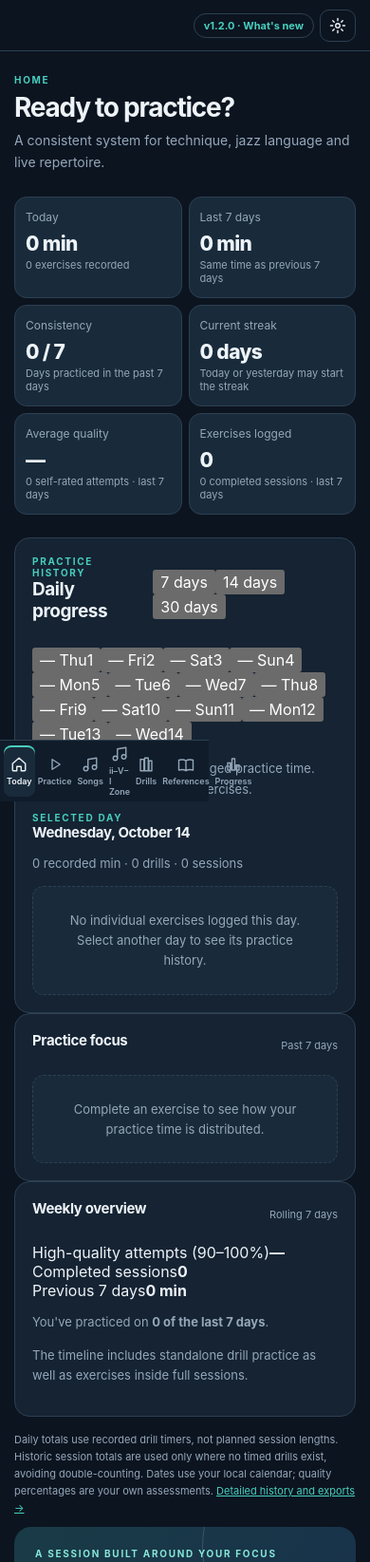
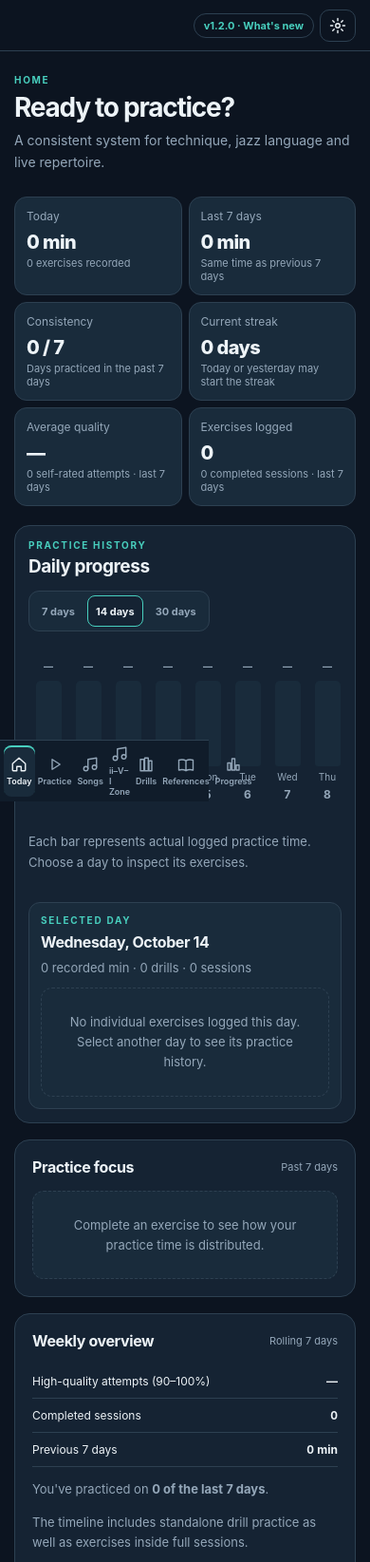
Before and after one commit to GitBarton/guitar-practice-lab, a website with bundled scripts: page index.html in a window 390 px wide. Shown: the top 1645 px of the page at 95% size. Built offline with nearby package versions, Linux system fonts and the light colour scheme; a script that the page names is missing.

Commit message:
Style responsive daily activity chart, selected-day details and focus statistics

```diff
--- a/styles.css
+++ b/styles.css
@@ -121,3 +121,50 @@ body[data-theme="light"]{color-scheme:light;--bg:#f2f5f7;--side:#fff;--panel:#ff
 /* Keyboard guidance is non-interactive; shortcuts only work while actively practicing. */
 .practice-shortcuts{display:flex;align-items:center;flex-wrap:wrap;gap:6px;margin:0 0 11px;line-height:1.6}
 .practice-shortcuts kbd{display:inline-flex;align-items:center;justify-content:center;min-width:25px;padding:1px 6px;border:1px solid var(--line);border-bottom-width:2px;border-radius:5px;background:var(--panel2);font:inherit;font-weight:700;color:var(--text)}
+
+/* Home dashboard: accessible local-history chart with responsive daily inspection. */
+.home-kpis{margin-bottom:20px}
+.home-kpis .metric{min-width:0}
+.home-timeline{margin-bottom:17px}
+.home-timeline-head{align-items:center;flex-wrap:wrap;gap:14px}
+.home-timeline-head h2{margin:5px 0 0}
+.home-range-options{display:inline-flex;gap:4px;flex-wrap:wrap;padding:4px;border:1px solid var(--line);background:var(--panel2);border-radius:11px}
+.home-range-button{font-size:12px;font-weight:700;color:var(--muted);background:transparent;border:1px solid transparent;border-radius:8px;min-height:33px;padding:6px 11px}
+.home-range-button.active,.home-range-button[aria-pressed="true"]{color:var(--text);background:var(--panel);border-color:var(--teal)}
+.home-dashboard-grid{display:grid;grid-template-columns:minmax(0,1.7fr) minmax(255px,1fr);gap:18px;align-items:start}
+.home-dashboard-grid>div{min-width:0}
+.home-days-scroller{overflow-x:auto;padding:8px 2px 12px;scrollbar-width:thin}
+.home-days-chart{display:grid;grid-template-columns:repeat(var(--day-count),minmax(38px,1fr));min-width:max(100%,calc(var(--day-count)*38px));align-items:end;gap:4px}
+.home-day-column{display:flex;align-items:center;flex-direction:column;justify-content:flex-end;min-height:154px;min-width:0;gap:5px;padding:6px 3px;border:1px solid transparent;border-radius:9px;background:transparent;color:var(--muted)}
+.home-day-column:hover,.home-day-column:focus-visible{background:var(--panel2);color:var(--text)}
+.home-day-column.selected{background:var(--panel2);border-color:var(--teal);color:var(--text)}
+.home-day-total{height:17px;font-size:10px;font-weight:750;font-variant-numeric:tabular-nums;white-space:nowrap}
+.home-day-bar-track{display:flex;flex-direction:column;justify-content:flex-end;align-items:stretch;flex:none;height:90px;width:min(100%,27px);border-radius:5px 5px 3px 3px;background:var(--panel2);overflow:hidden}
+.home-day-bar-fill{display:block;width:100%;height:0;background:var(--teal);border-radius:4px 4px 2px 2px;transition:height .15s}
+.home-day-column.selected .home-day-bar-fill{background:var(--amber)}
+.home-day-column:not(.practiced) .home-day-bar-fill{display:none}
+.home-day-weekday{font-size:10px;line-height:1.2}
+.home-day-number{font-size:12px;font-weight:750;font-variant-numeric:tabular-nums}
+.home-day-details{background:var(--panel2);border:1px solid var(--line);border-radius:12px;padding:15px;min-height:215px}
+.home-day-details h3{font-size:16px;margin:7px 0}
+.home-day-detail-summary{font-size:12px;color:var(--muted);line-height:1.6;margin:0 0 10px}
+.home-day-attempt{display:flex;justify-content:space-between;align-items:start;gap:12px;padding:10px 0;border-top:1px solid var(--line);font-size:12px}
+.home-day-attempt>div{min-width:0}
+.home-day-attempt strong{display:block;line-height:1.45}
+.home-day-attempt-value{flex-shrink:0;color:var(--teal);font-size:11px;font-weight:750;font-variant-numeric:tabular-nums;white-space:nowrap}
+.home-insight-grid{display:grid;grid-template-columns:repeat(2,minmax(0,1fr));gap:17px;margin-bottom:6px}
+.home-insight-grid h3{margin:0;font-size:16px}
+.home-focus-line{margin:12px 0}
+.home-focus-label,.home-week-stat{display:flex;align-items:center;justify-content:space-between;gap:10px;font-size:12px}
+.home-focus-label strong,.home-week-stat strong{font-variant-numeric:tabular-nums;white-space:nowrap}
+.home-focus-track{height:9px;width:100%;overflow:hidden;border-radius:999px;background:var(--panel2);margin-top:6px}
+.home-focus-fill{height:100%;border-radius:inherit;background:var(--teal)}
+.home-week-stat{padding:10px 0;border-bottom:1px solid var(--line)}
+.home-active-summary{margin-top:14px;padding-top:6px;font-size:12px}
+.home-active-summary h3{margin:0 0 8px}
+.home-active-summary p{color:var(--muted)}
+.home-active-summary a{display:inline-block;margin-top:10px;text-decoration:none}
+.home-dashboard-note{margin:2px 0 20px}
+@media(max-width:1120px){.home-dashboard-grid{grid-template-columns:minmax(0,1fr)}.home-day-details{min-height:unset}}
+@media(max-width:760px){.home-insight-grid{grid-template-columns:1fr}.home-timeline{padding:14px}.home-kpis{grid-template-columns:repeat(2,minmax(0,1fr))}.home-kpis .metric{padding:12px}.home-kpis .metric .number{font-size:23px}}
+@media(max-width:410px){.home-range-button{padding:6px 8px;font-size:11px}.home-day-details{padding:12px}.home-kpis .metric .number{font-size:20px}}
```
